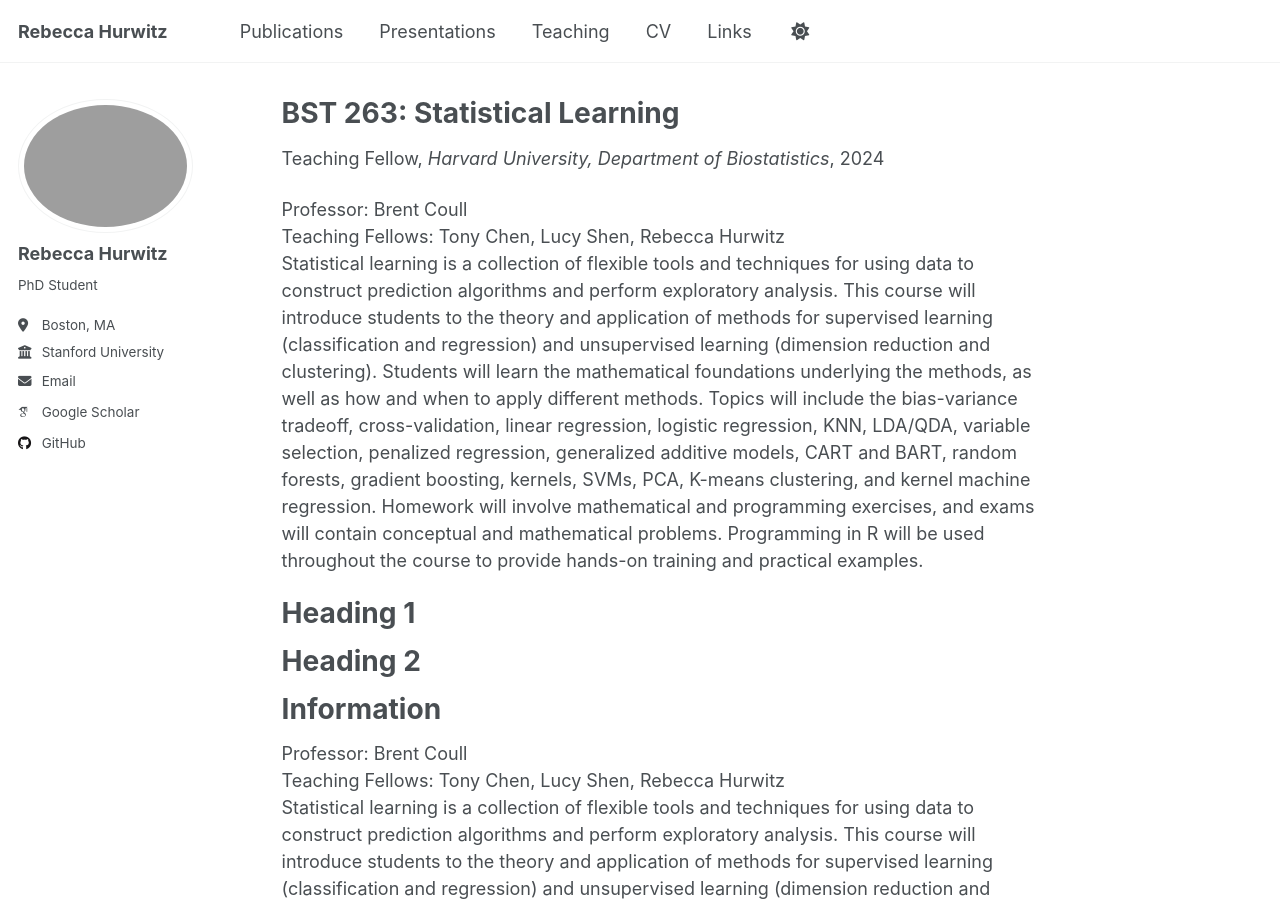
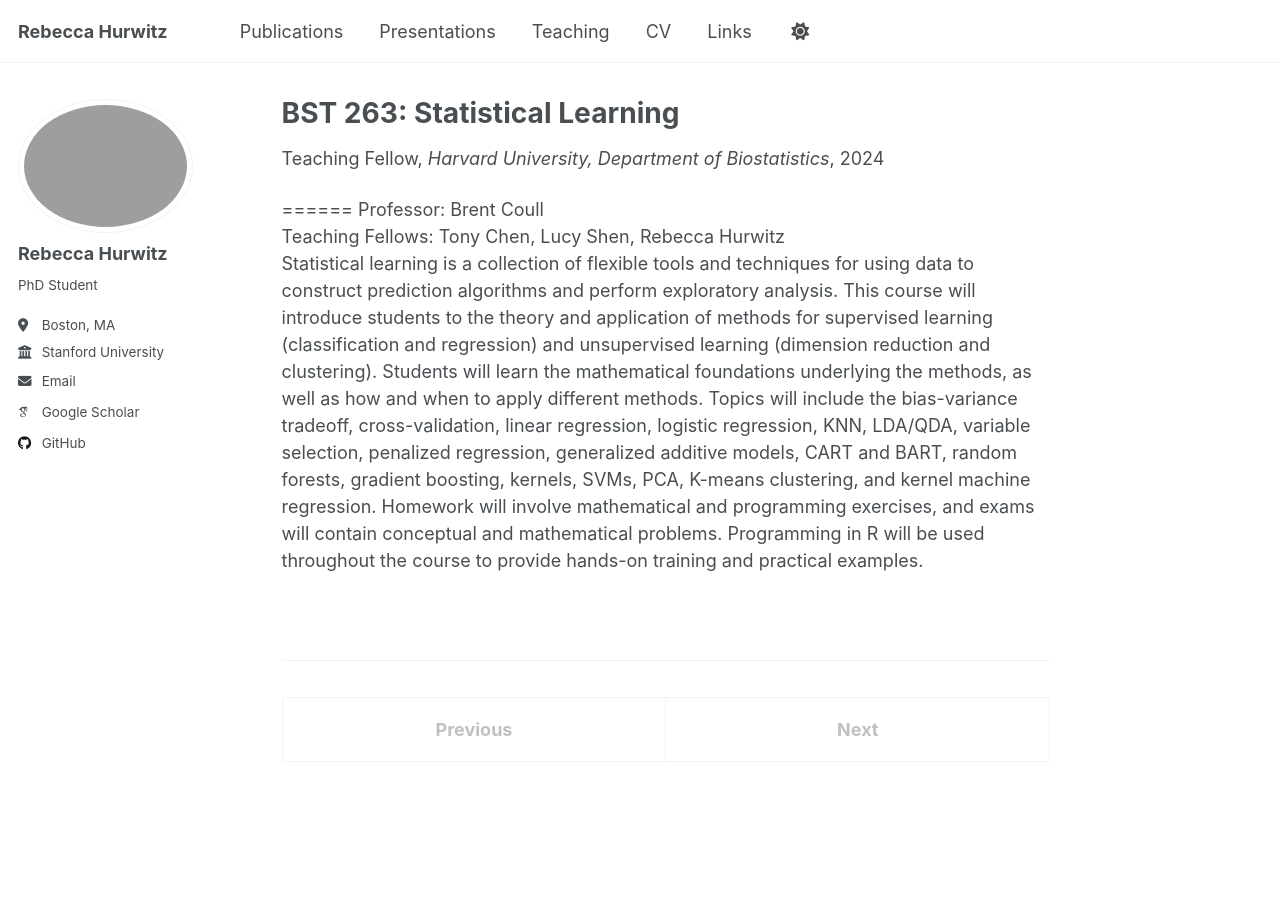
Before and after one commit to rebeccahurwitz/rebeccahurwitz.github.io, a Jekyll site: the page built from _teaching/biostat263.md, in a window 1280 px wide and 900 px high. Built offline with Jekyll 4.4.1, drawn with Linux system fonts in a browser that asks for light colours; some web fonts are replaced; a script that is not in the unit is left out.

Commit message:
Update biostat263.md

```diff
--- a/_teaching/biostat263.md
+++ b/_teaching/biostat263.md
@@ -7,21 +7,6 @@ date: 2024-05-01
 location: "Boston, MA"
 ---
 
-Professor: Brent Coull
-<br>
-Teaching Fellows: Tony Chen, Lucy Shen, Rebecca Hurwitz
-<br>
-Statistical learning is a collection of flexible tools and techniques for using data to construct prediction algorithms and perform exploratory analysis. This course will introduce students to the theory and application of methods for supervised learning (classification and regression) and unsupervised learning (dimension reduction and clustering). Students will learn the mathematical foundations underlying the methods, as well as how and when to apply different methods. Topics will include the bias-variance tradeoff, cross-validation, linear regression, logistic regression, KNN, LDA/QDA, variable selection, penalized regression, generalized additive models, CART and BART, random forests, gradient boosting, kernels, SVMs, PCA, K-means clustering, and kernel machine regression. Homework will involve mathematical and programming exercises, and exams will contain conceptual and mathematical problems. Programming in R will be used throughout the course to provide hands-on training and
-practical examples.
-
-
-Heading 1
-======
-
-Heading 2
-======
-
-Information
 ======
 Professor: Brent Coull
 <br>
```
